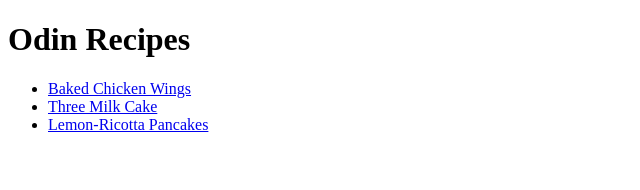
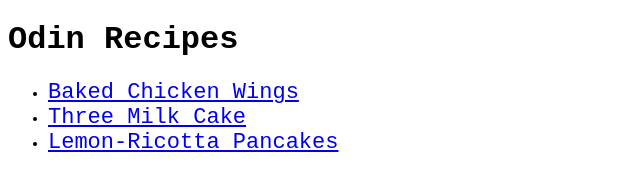
Before and after one commit to k7inho6/odin-recipes, a plain HTML site: page index.html in a window 1280 px wide. Shown: the whole page, without its empty margins (0-640 px from the left). Drawn offline with Linux system fonts and the light colour scheme.

Commit message:
Add styles.css
Add and link css file to the html files to improve styles

```diff
--- a/index.html
+++ b/index.html
@@ -5,6 +5,7 @@
     <head>
         <meta charset="utf-8">
         <title>Odin Recipes</title>
+        <link rel="stylesheet" href="styles.css">
     </head>
 
     <body>
--- /dev/null
+++ b/styles.css
@@ -0,0 +1,7 @@
+body {
+    font-family: "Courier New", sans-serif;
+}
+
+a {
+    font-size: 22px
+}
```
Also changed, not shown: recipes/cake.html (+1 -0 lines), recipes/chicken.html (+1 -0 lines), recipes/pancakes.html (+1 -0 lines).
